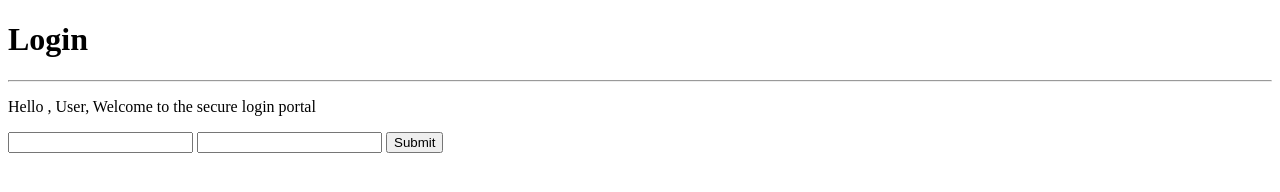
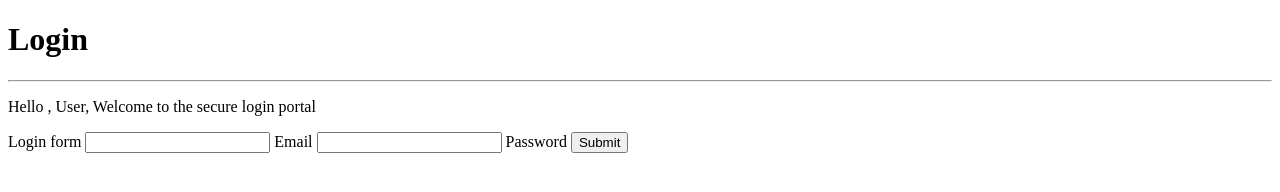
Before and after one commit to ArchieM-codes/ArchieM-codes.github.io, a plain HTML site: page index.html in a window 1280 px wide. Drawn offline with nearby package versions, Linux system fonts and the light colour scheme.

Commit message:
Update index.html

```diff
--- a/index.html
+++ b/index.html
@@ -11,8 +11,11 @@
       <p>Hello ,<span id="name"> User</span>, Welcome to the secure login portal </p>
       <footer>
         <form id="form">
+            <label>Login form</label>
           <input type="email" id="username">
+            <label>Email</label>
           <input type="password" id=pass">
+            <Label>Password</Label>
             <button type="submit">Submit </button>
           <p color="red" id="form-error"></p>
         </form>
```
